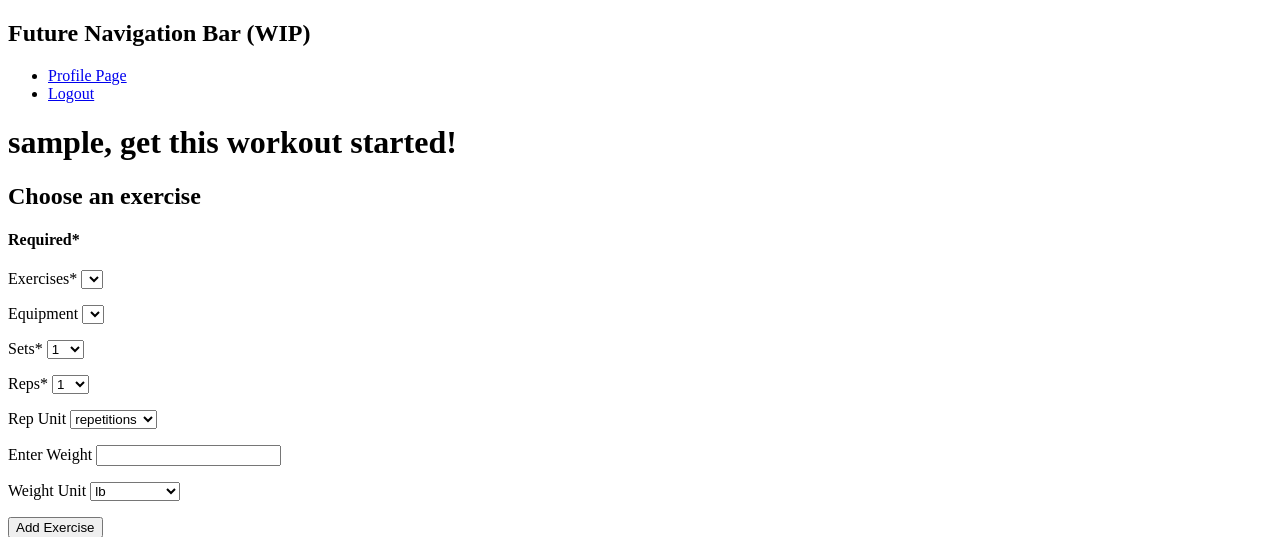
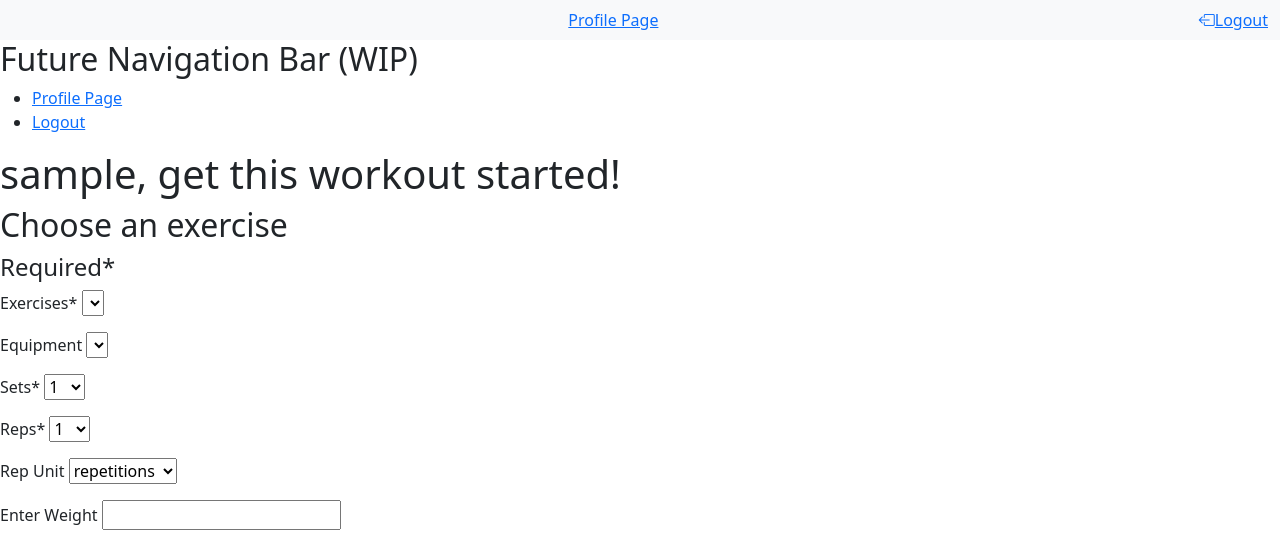
Before and after one commit to Jessica-chap/hb-final-project, a Flask app: page /create_workout in a window 1280 px wide. Shown: the top 537 px of the page. Run offline with Flask 2, Linux system fonts and the light colour scheme; the visitor is signed in with stand-in values (Sample User, id 1); data comes from the database, SQL or seed files in the repository; data that the repository does not hold is empty; some libraries are stand-ins or nearby versions.

Commit message:
nav bar installed but need to align profile page link on create workout

```diff
--- a/templates/base.html
+++ b/templates/base.html
@@ -1,10 +1,11 @@
 <!doctype html>
 <html lang="en">
   <head>
-    <meta http-equiv="X-UA-Compatible" content="IE=edge">
-    <meta name="viewport" content="width=device-width, initial-scale=1.0">
+    <meta charset="utf-8">
+    <meta name="viewport" content="width=device-width, initial-scale=1">
     <script src="https://code.jquery.com/jquery-3.6.0.js" integrity="sha256-H+K7U5CnXl1h5ywQfKtSj8PCmoN9aaq30gDh27Xc0jk=" crossorigin="anonymous"></script>
-
+    <link href="https://cdn.jsdelivr.net/npm/bootstrap@5.0.0-beta3/dist/css/bootstrap.min.css" rel="stylesheet" integrity="sha384-eOJMYsd53ii+scO/bJGFsiCZc+5NDVN2yr8+0RDqr0Ql0h+rP48ckxlpbzKgwra6" crossorigin="anonymous">
+    <link rel="stylesheet" href="https://cdn.jsdelivr.net/npm/bootstrap-icons@1.4.1/font/bootstrap-icons.css">
     <link rel="stylesheet" href="/static/css/style.css">
 
 
@@ -22,6 +23,8 @@
   {% endfor %}
     {% block body %}{% endblock %}
 
+    <script src="https://cdn.jsdelivr.net/npm/bootstrap@5.0.0-beta3/dist/js/bootstrap.bundle.min.js" integrity="sha384-JEW9xMcG8R+pH31jmWH6WWP0WintQrMb4s7ZOdauHnUtxwoG2vI5DkLtS3qm9Ekf" crossorigin="anonymous"></script>
+
     {% block after_body %}{% endblock %}
   </body>
 </html>
--- a/templates/create_workout.html
+++ b/templates/create_workout.html
@@ -2,6 +2,15 @@
 {% block title %}Create Workout{% endblock %}
 
 {% block body %}
+
+<nav class="navbar navbar-light bg-light">
+  <div class="container-fluid">
+    <a class="navbar-brand" href="#">
+      <a href="/users/{{user_id}}">Profile Page</a>
+      <a href="/logout"> <i class="bi bi-box-arrow-left" alt="" width="30" height="24"></i>Logout</a>
+    </a>
+  </div>
+</nav>
 
 <h2>Future Navigation Bar (WIP)</h2>
 <div class ="navigation-bar">
```
Also changed, not shown: templates/user_profile.html (+7 -6 lines).
